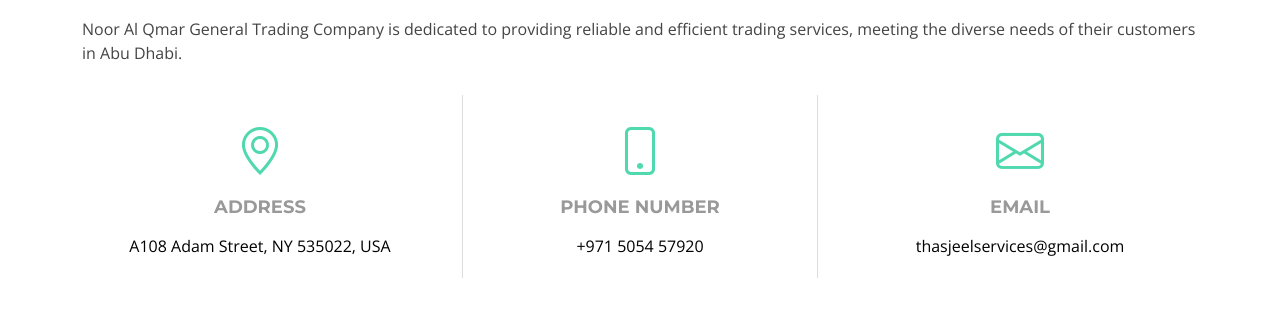
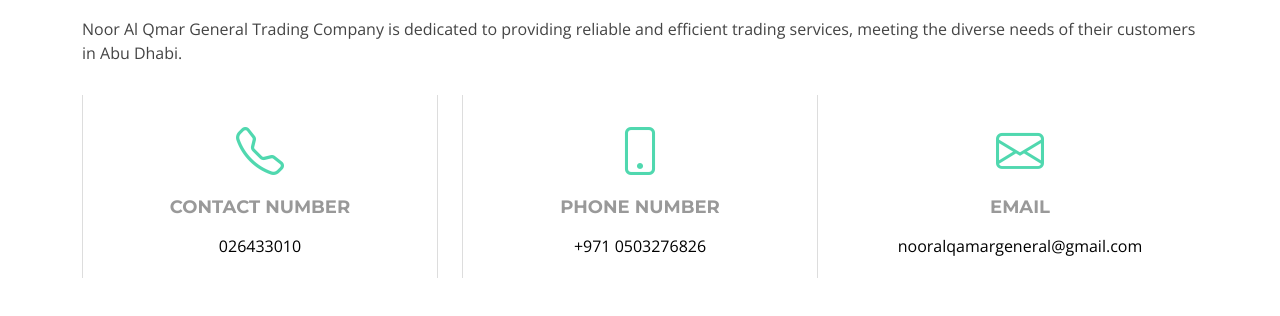
Before and after one commit to muhseenat/b-tempalte-1, a plain HTML site: page index.html in a window 1280 px wide. Shown: the part 4277-4593 px from the top of the page. Drawn offline with nearby package versions, Linux system fonts and the light colour scheme; grey boxes are pictures that could not be loaded.

Commit message:
updated contact details

```diff
--- a/index.html
+++ b/index.html
@@ -410,11 +410,18 @@
 
         <div class="row contact-info">
 
-          <div class="col-md-4">
+<!--           <div class="col-md-4">
             <div class="contact-address">
               <i class="bi bi-geo-alt"></i>
               <h3>Address</h3>
               <address>A108 Adam Street, NY 535022, USA</address>
+            </div>
+          </div> -->
+          <div class="col-md-4">
+            <div class="contact-phone">
+              <i class="bi bi-telephone"></i>
+              <h3>Contact Number</h3>
+              <p><a href="tel:026433010">026433010</a></p>
             </div>
           </div>
 
@@ -422,7 +429,7 @@
             <div class="contact-phone">
               <i class="bi bi-phone"></i>
               <h3>Phone Number</h3>
-              <p><a href="tel:+155895548855">+971 5054 57920</a></p>
+              <p><a href="tel:+971 0503276826">+971 0503276826</a></p>
             </div>
           </div>
 
@@ -430,7 +437,7 @@
             <div class="contact-email">
               <i class="bi bi-envelope"></i>
               <h3>Email</h3>
-              <p><a href="mailto:thasjeelservices@gmail.com">thasjeelservices@gmail.com</a></p>
+              <p><a href="mailto:nooralqamargeneral@gmail.com">nooralqamargeneral@gmail.com</a></p>
             </div>
           </div>
 
```
